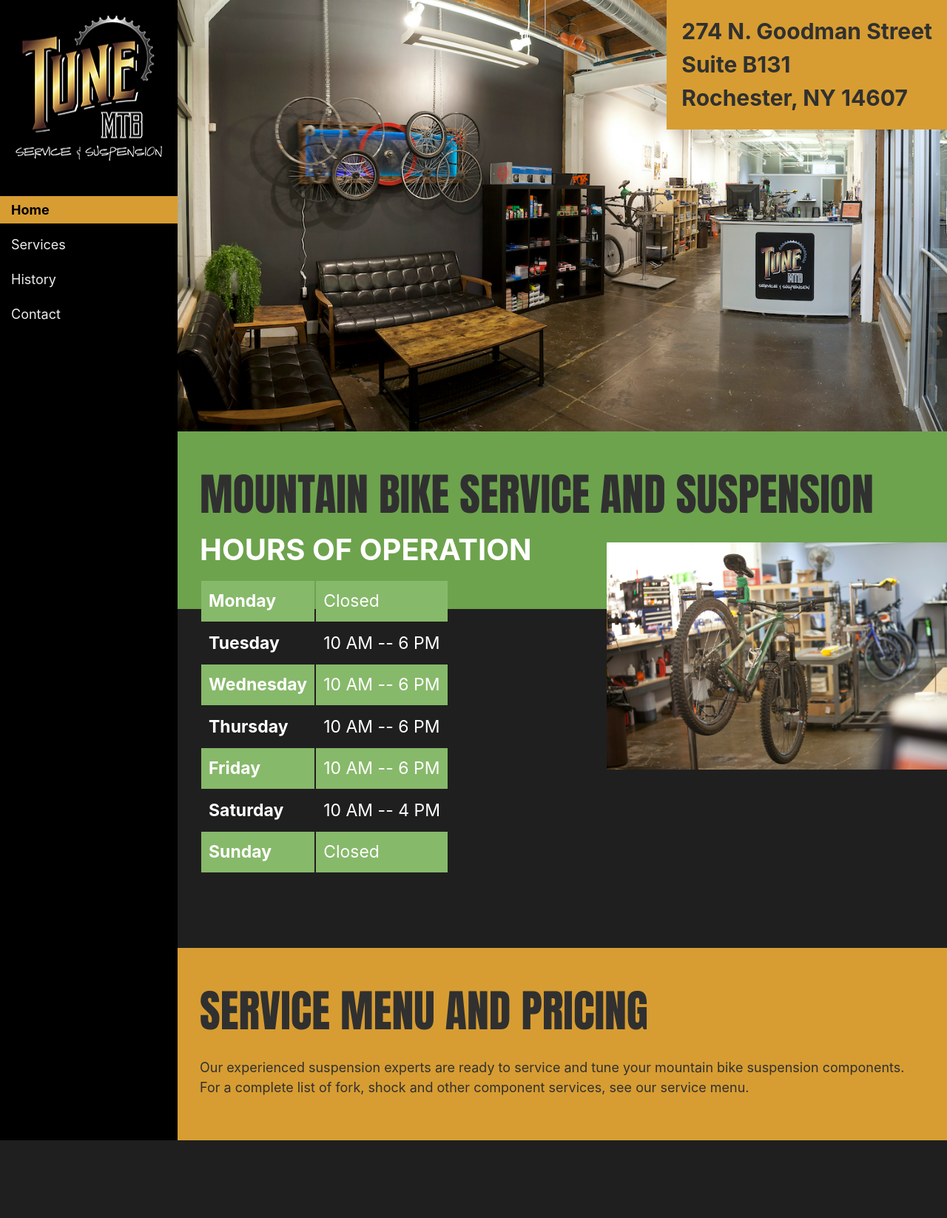
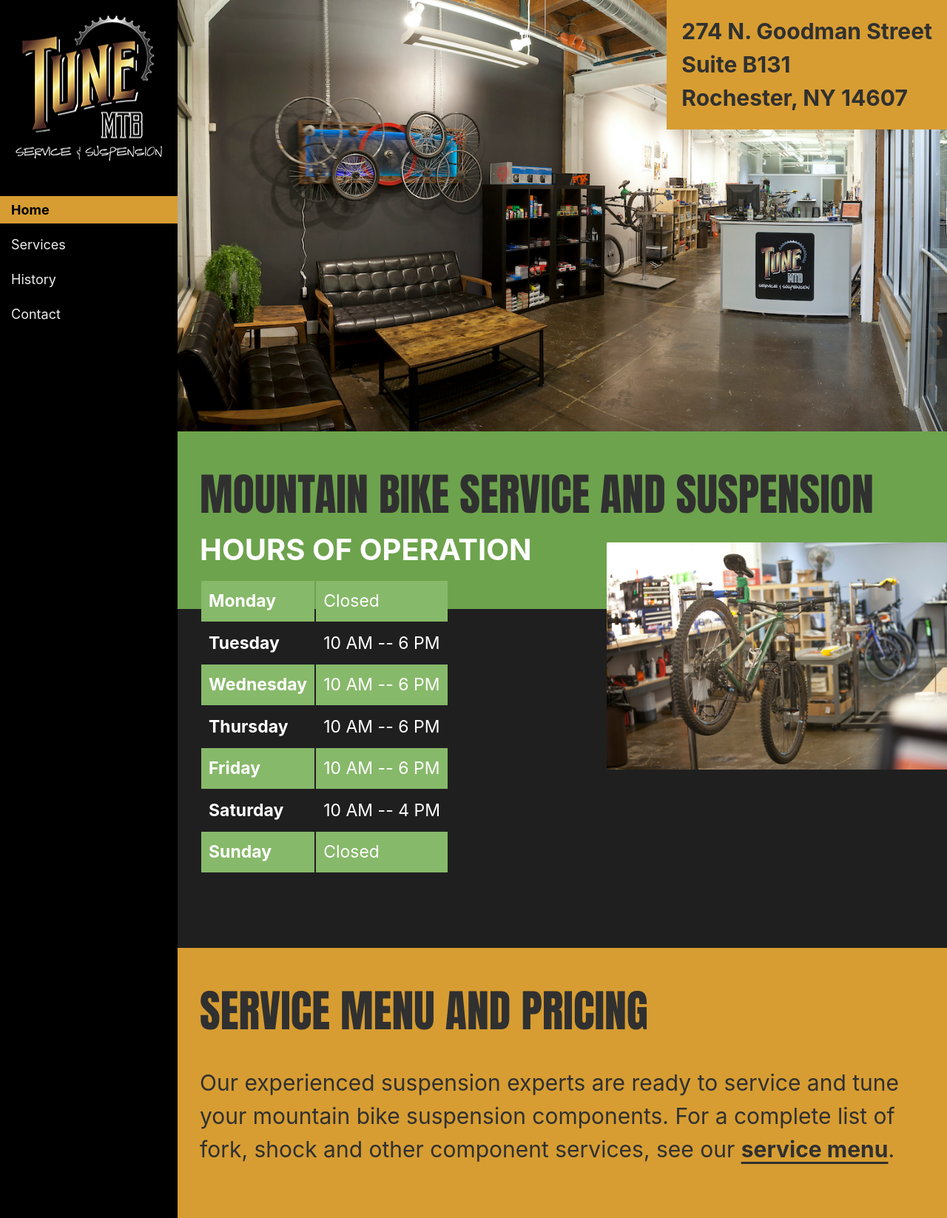
Before and after one commit to tunemtb/tunemtb.github.io, a Jekyll site: the page built from docs/index.html, in a window 1280 px wide. Shown: the whole page at 74% size. Built offline with Jekyll 4.4.1, drawn with Linux system fonts in a browser that asks for light colours; before the commit the page ends 1541 px from its top, so only the background shows below that.

Commit message:
callout-2 component text

```diff
--- a/docs/_sass/_base.scss
+++ b/docs/_sass/_base.scss
@@ -23,6 +23,7 @@
 
 a {
   color: #0366d6;
+  text-underline-position: under;
 }
 
 code,
--- a/docs/_sass/_homepage.scss
+++ b/docs/_sass/_homepage.scss
@@ -147,6 +147,14 @@
     color: #303030;
     clear: both;
     padding: 40px 30px;
+
+    a {
+        color: #303030;
+    }
+
+    p {
+        font-size: 30px;
+    }
 }
 
 .callout-2__title {
@@ -157,3 +165,7 @@
     text-transform: uppercase;
     font-family: Impact, Haettenschweiler, 'Arial Narrow Bold', sans-serif;
 }
+
+.callout-2__service-menu-link {
+    font-weight: bold;
+}
--- a/docs/index.html
+++ b/docs/index.html
@@ -65,5 +65,7 @@
 
 <div class="callout-2">
     <h1 class="callout-2__title">Service Menu and Pricing</h1>
-    <p>Our experienced suspension experts are ready to service and tune your mountain bike suspension components. For a complete list of fork, shock and other component services, see our service menu.</p>
+    <p>Our experienced suspension experts are ready to service and tune your mountain bike suspension components.
+        For a complete list of fork, shock and other component services, see our
+        <a href="{{ site.url }}/services" class="callout-2__service-menu-link" title="Tune MTB Service Menu &amp; Pricing">service menu</a>.</p>
 </div>
```
